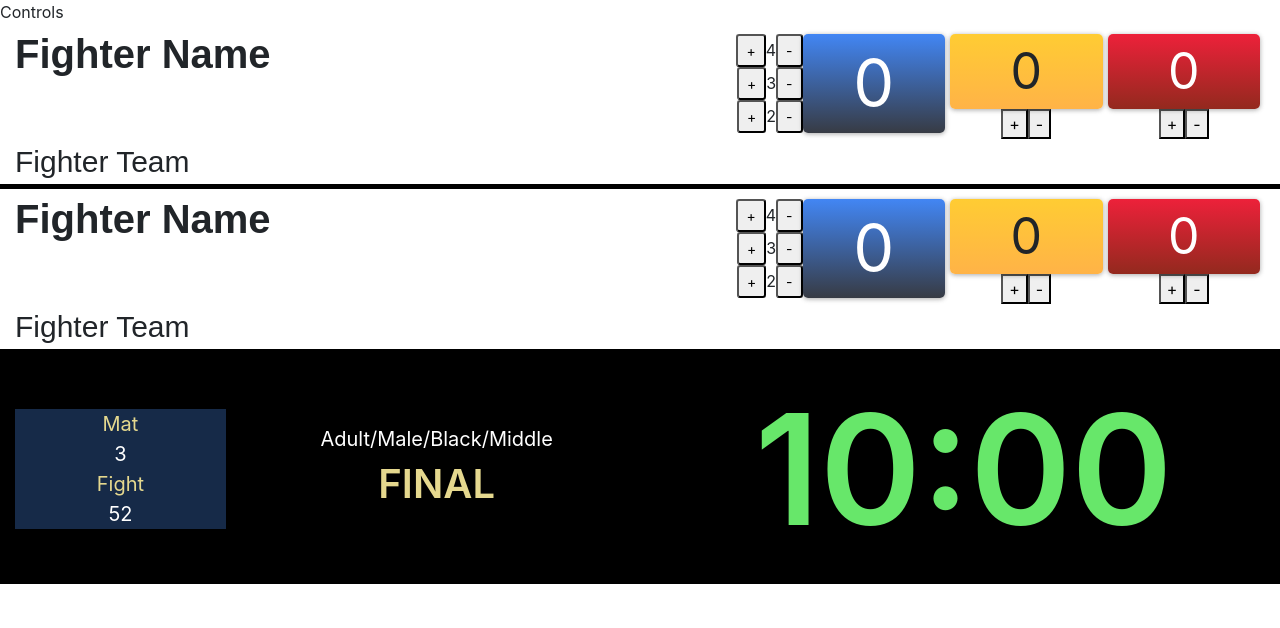
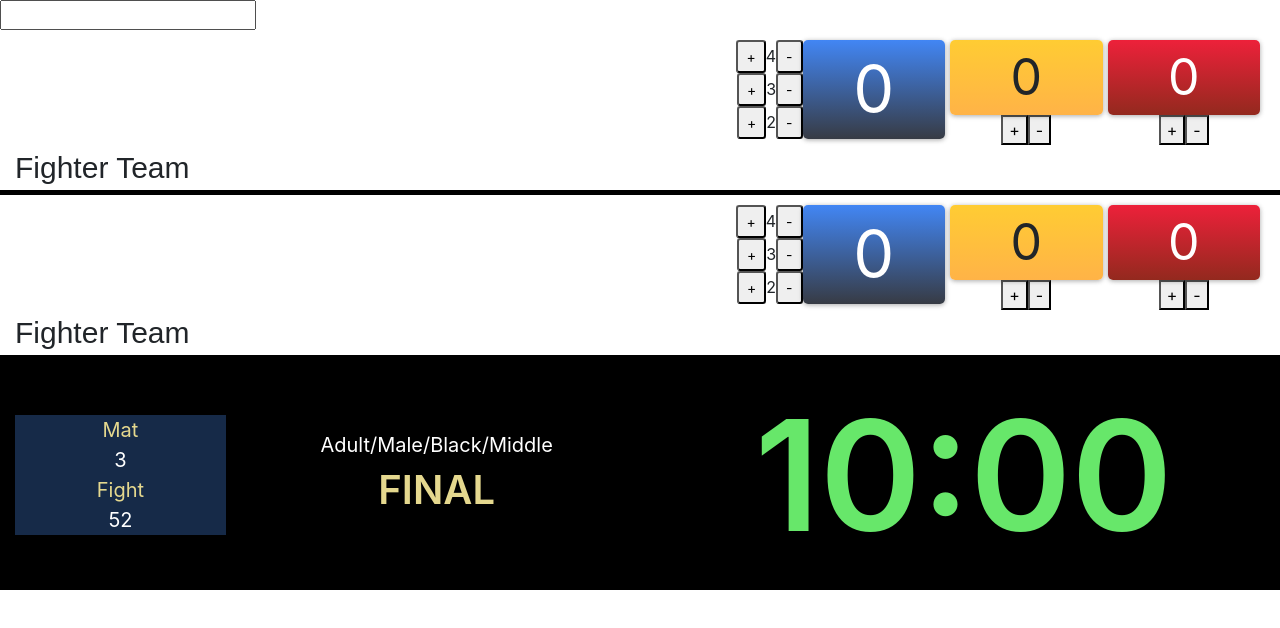
Before and after one commit to andylushman/Jiu-Jitsu-Scoreboard, a React (Create React App) app: page / in a window 1280 px wide. Shown: the top 628 px of the page. Built offline with nearby package versions, Linux system fonts and the light colour scheme.

Commit message:
passing in props from Control component

```diff
--- a/src/components/controls.js
+++ b/src/components/controls.js
@@ -13,11 +13,22 @@ class Controls extends Component {
     };
   }
 
+  onInputChange(fighterOne) {
+    this.setState({ fighterOne });
+  }
+
   render() {
     return (
       <div>
-        <div>Controls</div>
-        <Fighter />
+        <div className="controls">
+          <div className="search-bar">
+            <input
+              value={this.state.term}
+              onChange={event => this.onInputChange(event.target.value)}
+            />
+          </div>
+        </div>
+        <Fighter fighterOneName={this.state.fighterOne} />
         <Fighter />
         <Match />
       </div>
--- a/src/components/fighter.js
+++ b/src/components/fighter.js
@@ -7,7 +7,7 @@ class Fighter extends Component {
     return (
       <div className="container-fluid fighter">
         <div className="row">
-          <div className="col fighter-name">Fighter Name</div>
+          <div className="col fighter-name">{this.props.fighterOneName}</div>
           <div className="col">
             <Score />
           </div>
```
